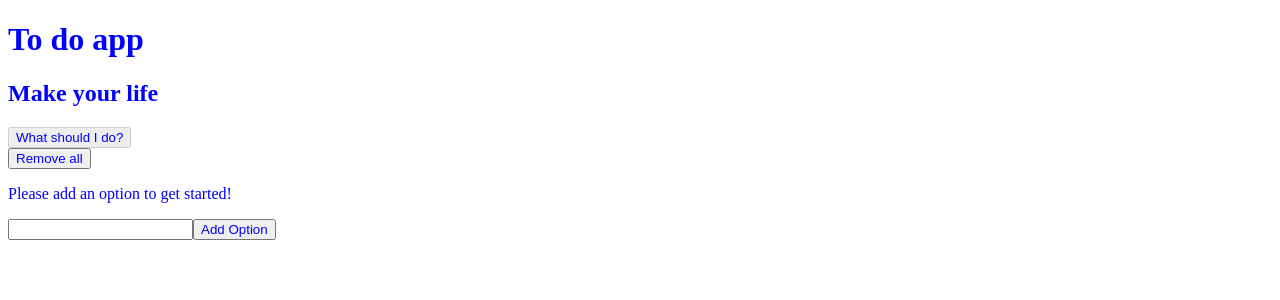
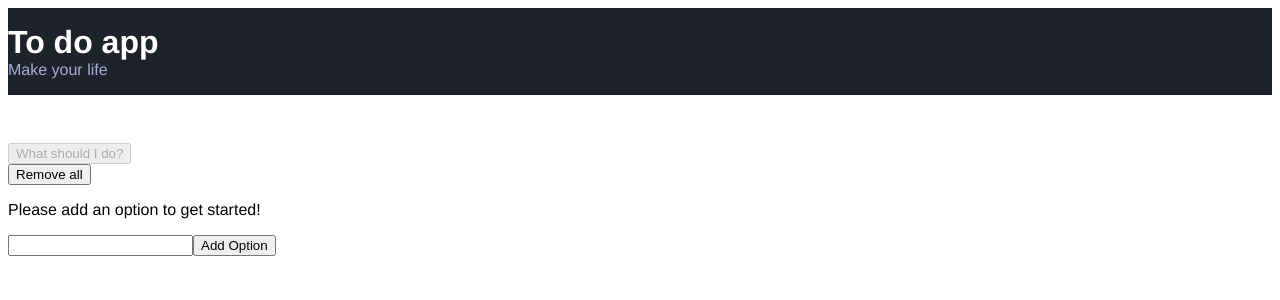
Before and after one commit to artem-solovev/reactjs_learning, a React app in the folder react-course-projects/indecision-app/: page / in a window 1280 px wide. Shown: the top 300 px of the page. Built offline with nearby package versions, Linux system fonts and the light colour scheme.

Commit message:
Stylized header section

```diff
--- a/react-course-projects/indecision-app/src/components/Header.js
+++ b/react-course-projects/indecision-app/src/components/Header.js
@@ -1,9 +1,9 @@
 import React from 'react';
 
 const Header = ( props ) => (
-    <div>
-        <h1>{ props.title }</h1>
-        { props.subtitle && <h2>{ props.subtitle }</h2> }
+    <div className = "header">
+        <h1 className = "header__title">{ props.title }</h1>
+        { props.subtitle && <h2 className = "header__subtitle">{ props.subtitle }</h2> }
     </div>
 );
 
--- /dev/null
+++ b/react-course-projects/indecision-app/src/styles/base/_base.scss
@@ -0,0 +1,8 @@
+html {
+    font-size: 62.5%;
+}
+
+body {
+    font-family: Helvetica, Arial, sans-serif;
+    font-size: 1.6rem;
+}
--- /dev/null
+++ b/react-course-projects/indecision-app/src/styles/components/_header.scss
@@ -0,0 +1,18 @@
+.header {
+    background: #20222b;
+    color: #fff;
+    margin-bottom: 4.8rem;
+    padding: 1.6rem 0;
+}
+
+.header__title {
+    font-size: 3.2rem;
+    margin: 0;
+}
+
+.header__subtitle {
+    color: #a5afd7;
+    font-size: 1.6rem;
+    font-weight: 500;
+    margin: 0;
+}
--- a/react-course-projects/indecision-app/src/styles/styles.scss
+++ b/react-course-projects/indecision-app/src/styles/styles.scss
@@ -1,5 +1,2 @@
-$brand-color: blue;
-
-* {
-    color: $brand-color;
-}
+@import './base/_base';
+@import './components/_header';
```
